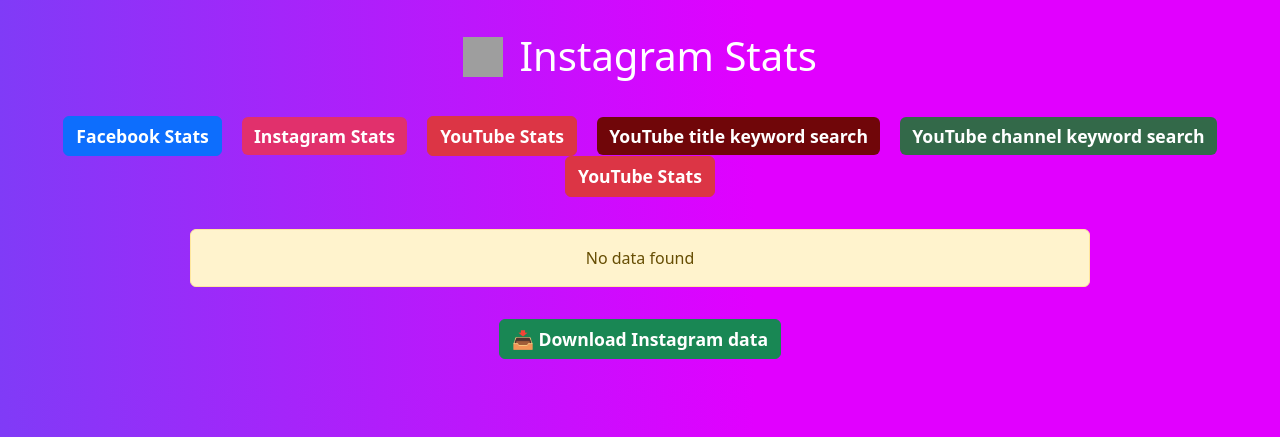
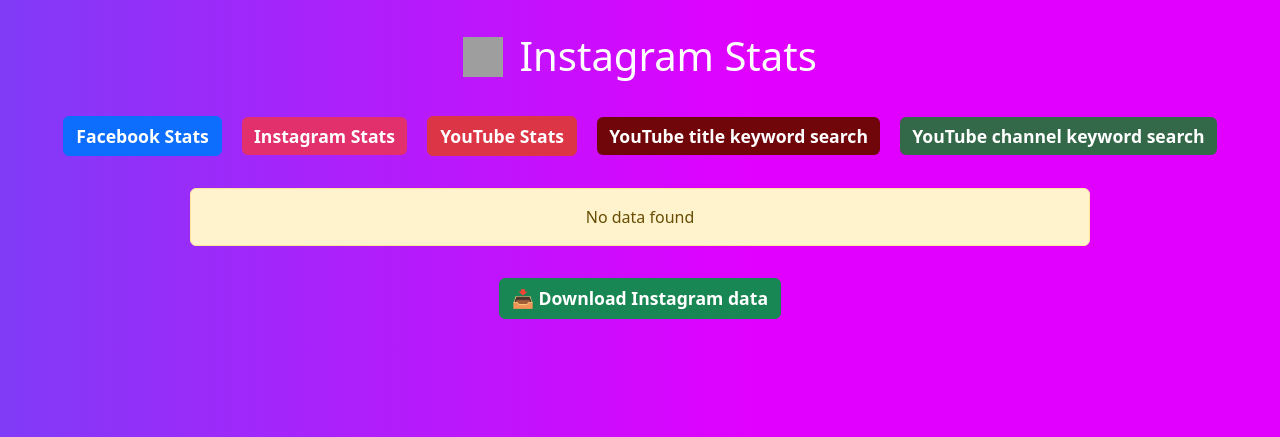
Before and after one commit to NasirMehmood12/keywords_research, a Flask app: page /instagram in a window 1280 px wide. Shown: the top 437 px of the page. Run offline with Flask 3, Linux system fonts and the light colour scheme; data that the repository does not hold is empty; some libraries are stand-ins or nearby versions; grey boxes are pictures that could not be loaded.

Commit message:
Update instagram.html

```diff
--- a/templates/instagram.html
+++ b/templates/instagram.html
@@ -56,7 +56,6 @@
         <!-- <a href="/simple_stats" class="btn mx-2" style="background-color: #336949; color: white; border: none;font-size: 1.1rem; font-weight: 563;">
             YouTube channel wise stats
         </a> -->
-        <a href="/youtube" class="btn btn-danger mx-2" style="font-size: 1.1rem; font-weight: 563;">YouTube Stats</a>
     </div>
     <div class="table-container">
         {% if error %}
```
